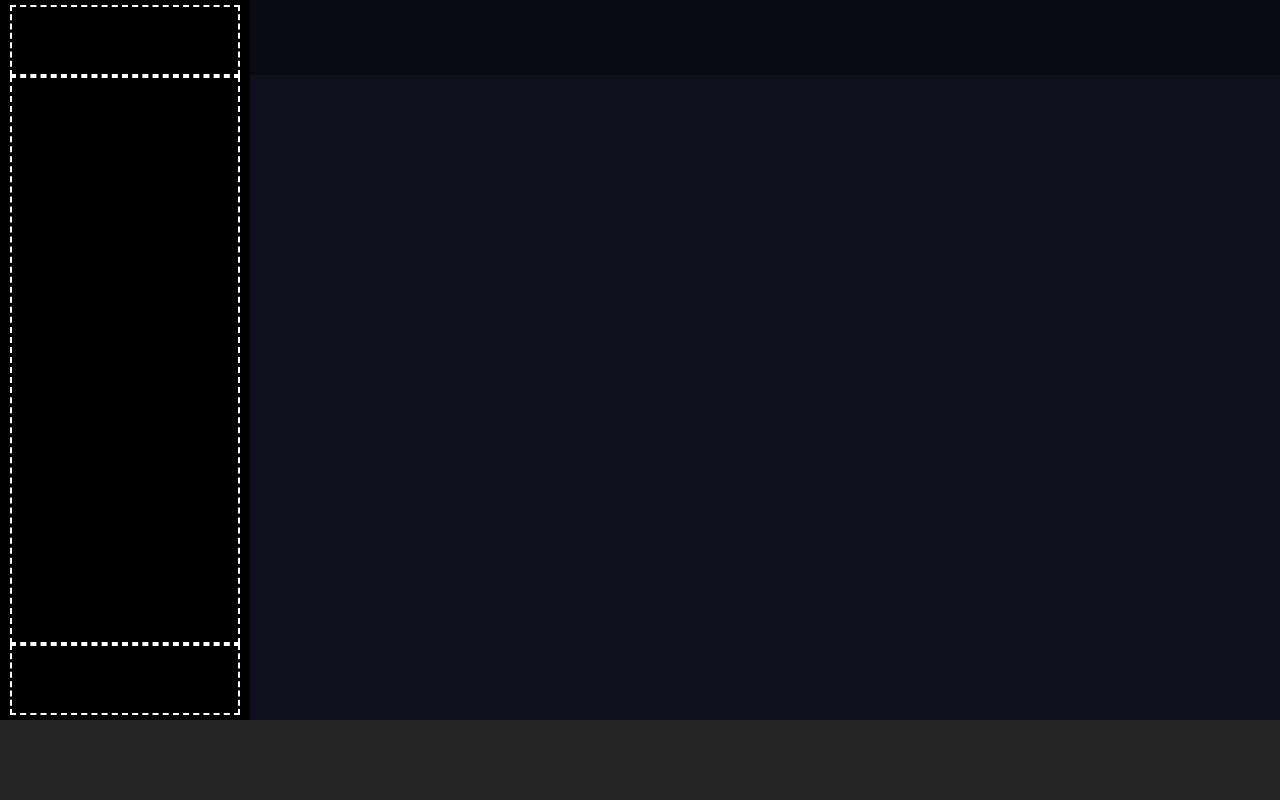
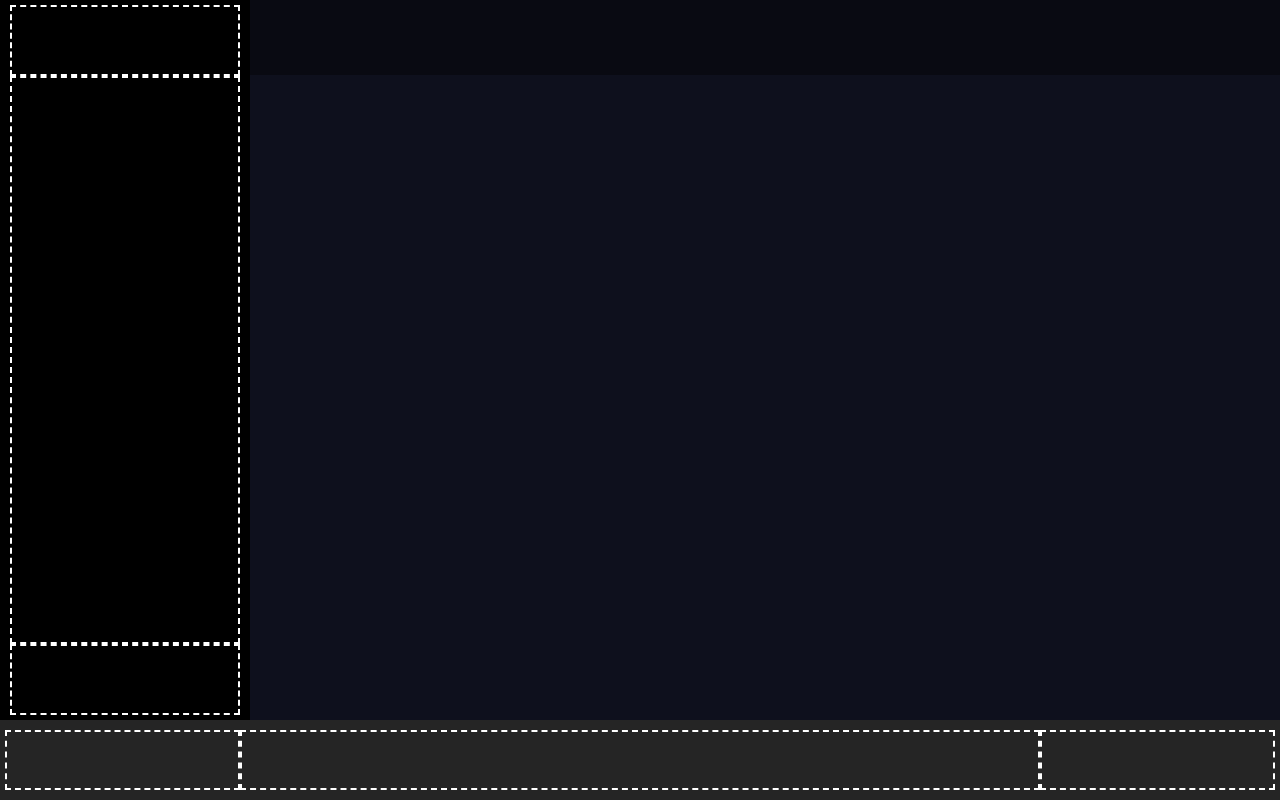
Before and after one commit to GiacomoAccardi/html-css-spotifyweb, a plain HTML site: page index.html in a window 1280 px wide. Drawn offline with Linux system fonts and the light colour scheme.

Commit message:
[FEAT] Multimedial bar in the footer now has a blank fully responsive layout

```diff
--- a/css/style.css
+++ b/css/style.css
@@ -76,6 +76,17 @@ Footer section
     height: 80px;
 }
 
+.m-bar .row{
+    width: 100%;
+    padding: 10px 5px;
+    display: flex;
+}
+
+.m-bar .col{
+    width: calc(100% / 3);
+    height: 60px;
+}
+
 
 /********************************************************
                  ->UTILITY CLASSES<-
@@ -141,6 +152,8 @@ Tablet responsivness (780px)
 
 @media screen and (min-width: 786px) {
 
+/*sidebar*/
+
 .side-bar{
     width: 250px;
 }
@@ -154,4 +167,15 @@ Tablet responsivness (780px)
     width: calc(100vw - 250px);
 }
 
+/*Multimedial bar*/
+
+.m-bar .col{
+    flex-basis: 235px;
+    height: 60px;
 }
+
+.m-bar .lg{
+    flex-grow: 1;
+}
+
+}
--- a/index.html
+++ b/index.html
@@ -61,14 +61,9 @@
     <footer>
         <div class="m-bar">
             <div class="row">
-                <div class="col">
-                    <div class="content"></div>
-                </div>
-                <div class="col">
-                    <div class="content"></div>
-                </div>
-                <div class="col">
-                    <div class="content"></div>
+                <div class="col debug"></div>
+                <div class="col lg debug"></div>
+                <div class="col debug"></div>
                 </div>
             </div>
         </div>
```
